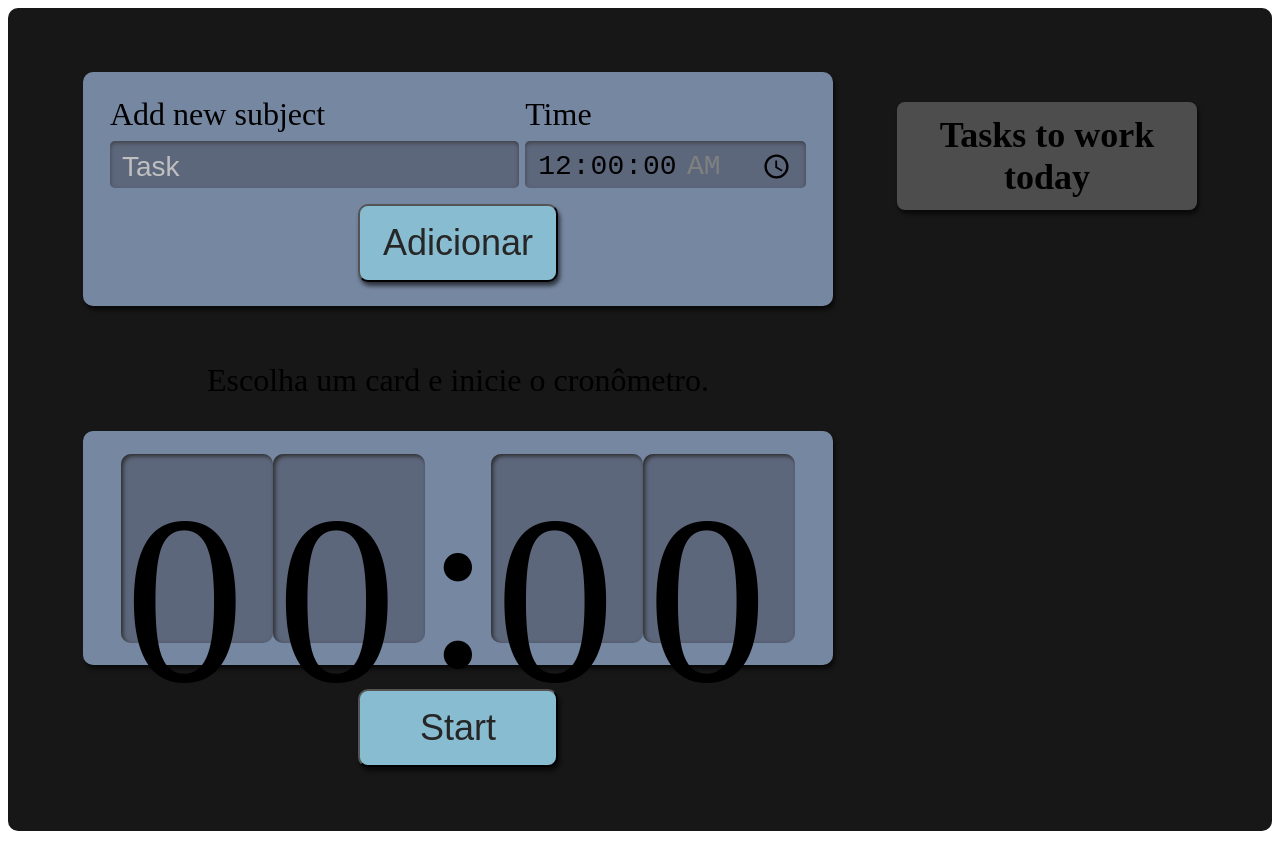
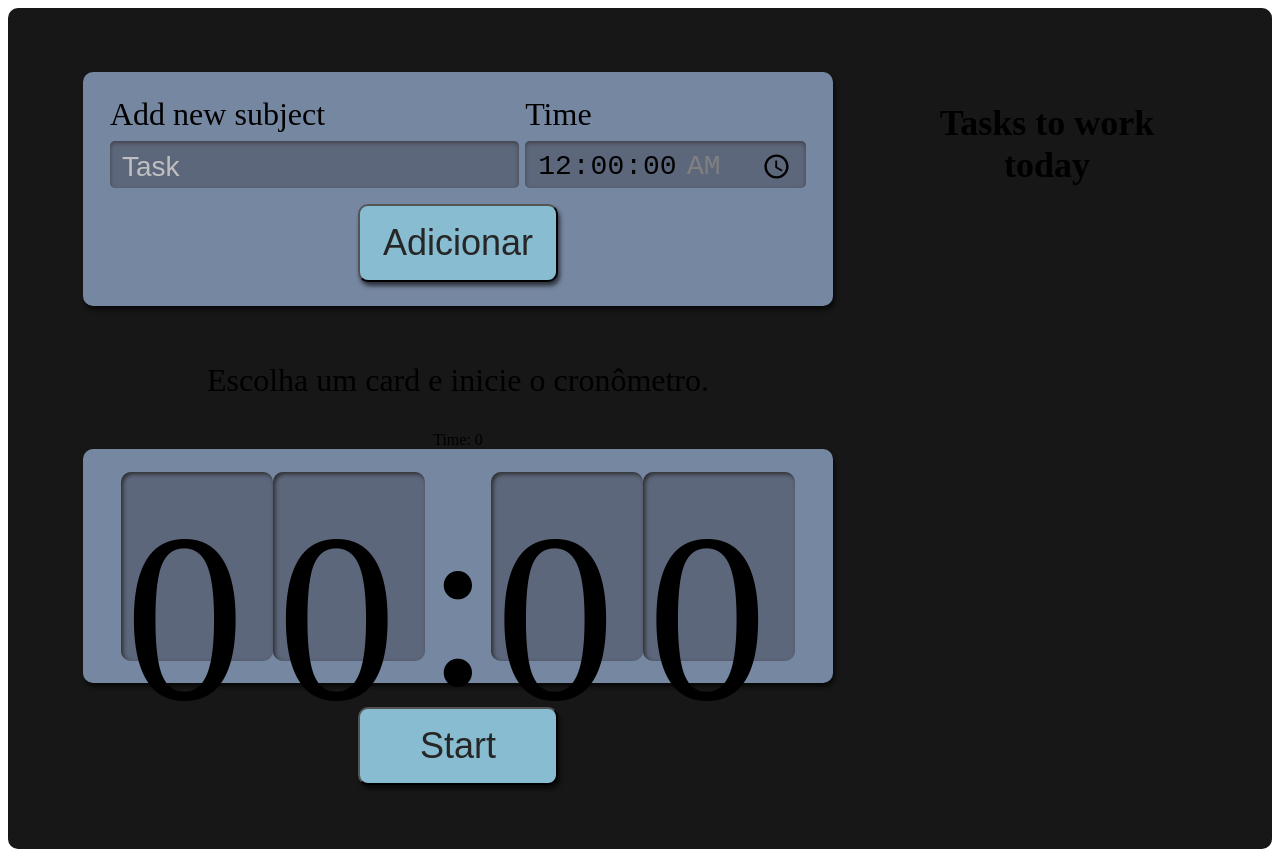
Before and after one commit to rafaelmauricioaraujo/react, a React (Create React App) app: page / in a window 1280 px wide. Built offline with nearby package versions, Linux system fonts and the light colour scheme.

Commit message:
C01A06 Add timer feature

```diff
--- /dev/null
+++ b/src/common/utils/time.ts
@@ -0,0 +1,11 @@
+export function timeToSeconds(time: string) {
+
+	const [hours = '0', minutes = '0', seconds = '0'] = time.split(':');
+
+	const hoursInSeconds = Number(hours) * 60 * 60;
+
+	const minutesInSeconds = Number(minutes) * 60;
+
+	return hoursInSeconds + minutesInSeconds + Number(seconds);
+
+}
--- /dev/null
+++ b/src/components/List/Item/Item.module.scss
@@ -0,0 +1,45 @@
+.item {
+  background-color: #4D4D4D;
+  border-radius: 8px;
+  box-shadow: 2px 4px 4px #0000009F;
+  padding: 12px;
+  margin-bottom: 8px;
+  position: relative;
+  cursor: pointer;
+
+  h3 {
+    margin-bottom: 8px;
+    word-break: break-all;
+  }
+
+  span {
+    color: #D0D0D0;
+  }
+
+  @media screen and (min-width:1280px) {
+    font-size: 1.8rem;
+  }
+}
+
+.itemSelecionado {
+  background-color: #292929;
+  box-shadow: 2px 4px 4px #0000009F inset;
+}
+
+.itemCompletado {
+  background-color: #566F42;
+  cursor: auto;
+
+  .concluido {
+    display: block;
+    background-image: url('../../../assets/img/check-mark.svg');
+    background-repeat: no-repeat;
+    background-size: 38px 38px;
+    position: absolute;
+    top: 50%;
+    right: 12px;
+    transform: translateY(-50%);
+    width: 42px;
+    height: 43px;
+  }
+}
--- a/src/components/List/Item/index.tsx
+++ b/src/components/List/Item/index.tsx
@@ -1,5 +1,5 @@
 import { ITask } from '../../types/tasks';
-import style from '../Lista.module.scss';
+import style from './Item.module.scss';
 
 interface Props extends ITask {
 	selectTask: (task: ITask) => void;
@@ -7,7 +7,7 @@ interface Props extends ITask {
 
 export default function Item({task, time, isSelected, isCompleted, uuid, selectTask }: Props) {
 		return (
-		<li className={style.item} onClick={() => selectTask(
+		<li className={`${style.item} ${isSelected ? style.itemSelecionado : '' }`} onClick={() => selectTask(
 				{
 					task, time, isSelected, isCompleted, uuid
 				}
--- a/src/components/List/Lista.module.scss
+++ b/src/components/List/Lista.module.scss
@@ -27,49 +27,3 @@
     }
   }
 }
-
-.item {
-  background-color: #4D4D4D;
-  border-radius: 8px;
-  box-shadow: 2px 4px 4px #0000009F;
-  padding: 12px;
-  margin-bottom: 8px;
-  position: relative;
-  cursor: pointer;
-
-  h3 {
-    margin-bottom: 8px;
-    word-break: break-all;
-  }
-
-  span {
-    color: #D0D0D0;
-  }
-
-  @media screen and (min-width:1280px) {
-    font-size: 1.8rem;
-  }
-}
-
-.itemSelecionado {
-  background-color: #292929;
-  box-shadow: 2px 4px 4px #0000009F inset;
-}
-
-.itemCompletado {
-  background-color: #566F42;
-  cursor: auto;
-
-  .concluido {
-    display: block;
-    background-image: url('../../assets/img/check-mark.svg');
-    background-repeat: no-repeat;
-    background-size: 38px 38px;
-    position: absolute;
-    top: 50%;
-    right: 12px;
-    transform: translateY(-50%);
-    width: 42px;
-    height: 43px;
-  }
-}
--- a/src/components/Timer/index.tsx
+++ b/src/components/Timer/index.tsx
@@ -1,13 +1,26 @@
+import { useState } from 'react';
+
+import { timeToSeconds } from '../../common/utils/time';
 import Button from '../Button';
+import { ITask } from '../types/tasks';
 import style from './Cronometro.module.scss';
 import Watch from './Wacth';
 
-export default function Timer() {
+interface Props {
+	selected: ITask | undefined;
+}
+
+export default function Timer({selected}: Props) {
+	const [time, setTime] = useState<Number>(0);
+	if(selected?.time) {
+		setTime(timeToSeconds(selected?.time));
+	}
 	return (
 		<div className={style.cronometro}>
 			<p className={style.titulo}>
 				Escolha um card e inicie o cronômetro.
 			</p>
+			Time: {time}
 			<div className={style.relogioWrapper}>
 				<Watch />
 			</div>
--- a/src/pages/App.tsx
+++ b/src/pages/App.tsx
@@ -9,17 +9,19 @@ import style from './App.module.scss';
 function App() {
   const [tasks, setTasks] = useState<ITask[] | []>([]);
 
-  const [selected, setSelected ] = useState<ITask>();
+  const [selected, setSelected ] = useState<ITask | undefined>();
 
-  const selectTask = (task: ITask) => {
-    setSelected(task);
+
+  const selectTask = (taskSelected: ITask) => {
+    setSelected(taskSelected);
+    setTasks(prevTask => prevTask.map(task =>({...task, isSelected: task.uuid === taskSelected?.uuid})));
   };
 
   return (
     <div className={style.AppStyle}>
       <List tasks={tasks} selectTask={selectTask} />
       <Form setTask={setTasks} />
-      <Timer />
+      <Timer selected={selected} />
     </div>
   );
 }
```
Also changed, not shown: src/components/Timer/Wacth/index.tsx (line endings or trailing spaces).
